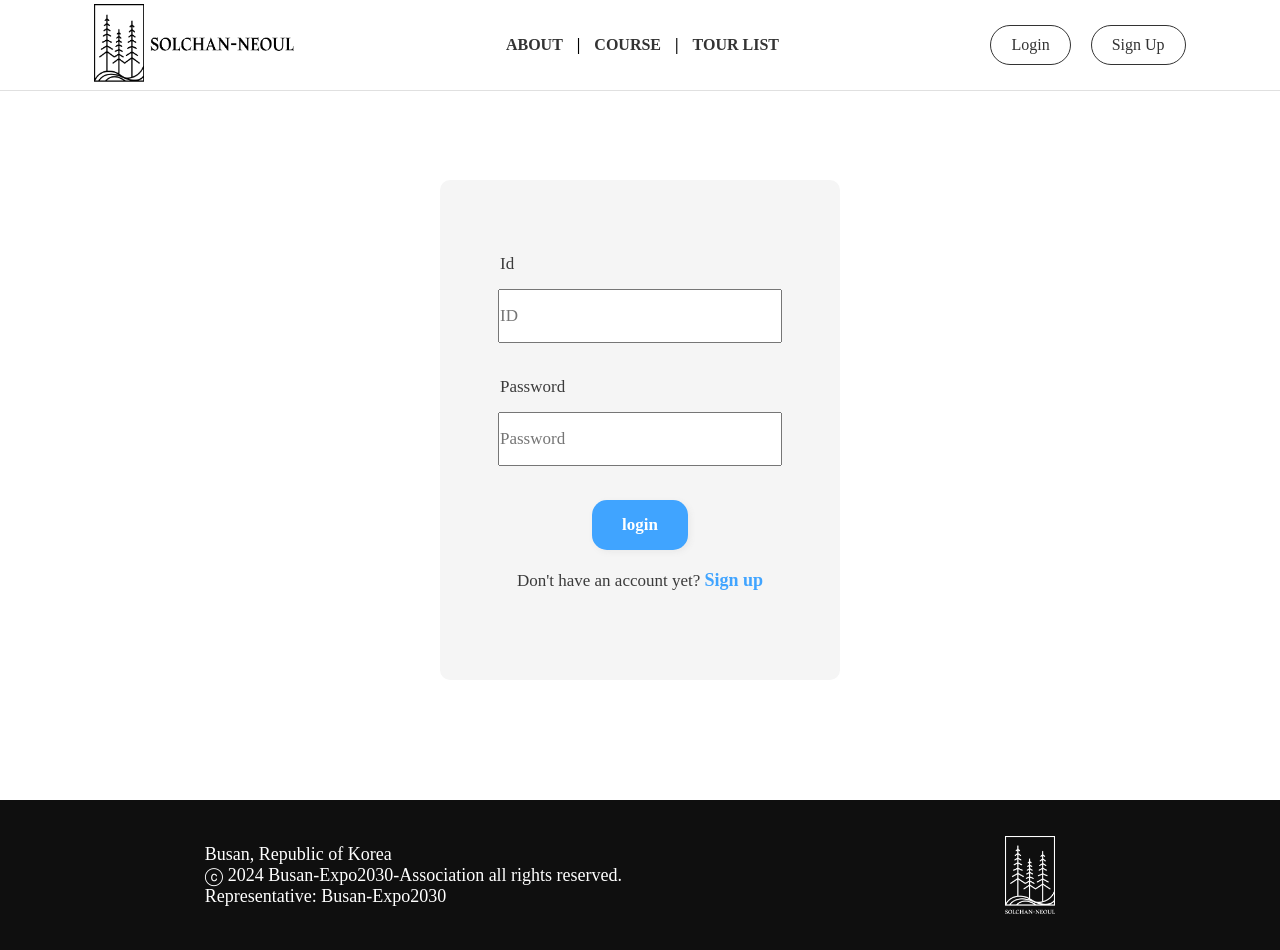
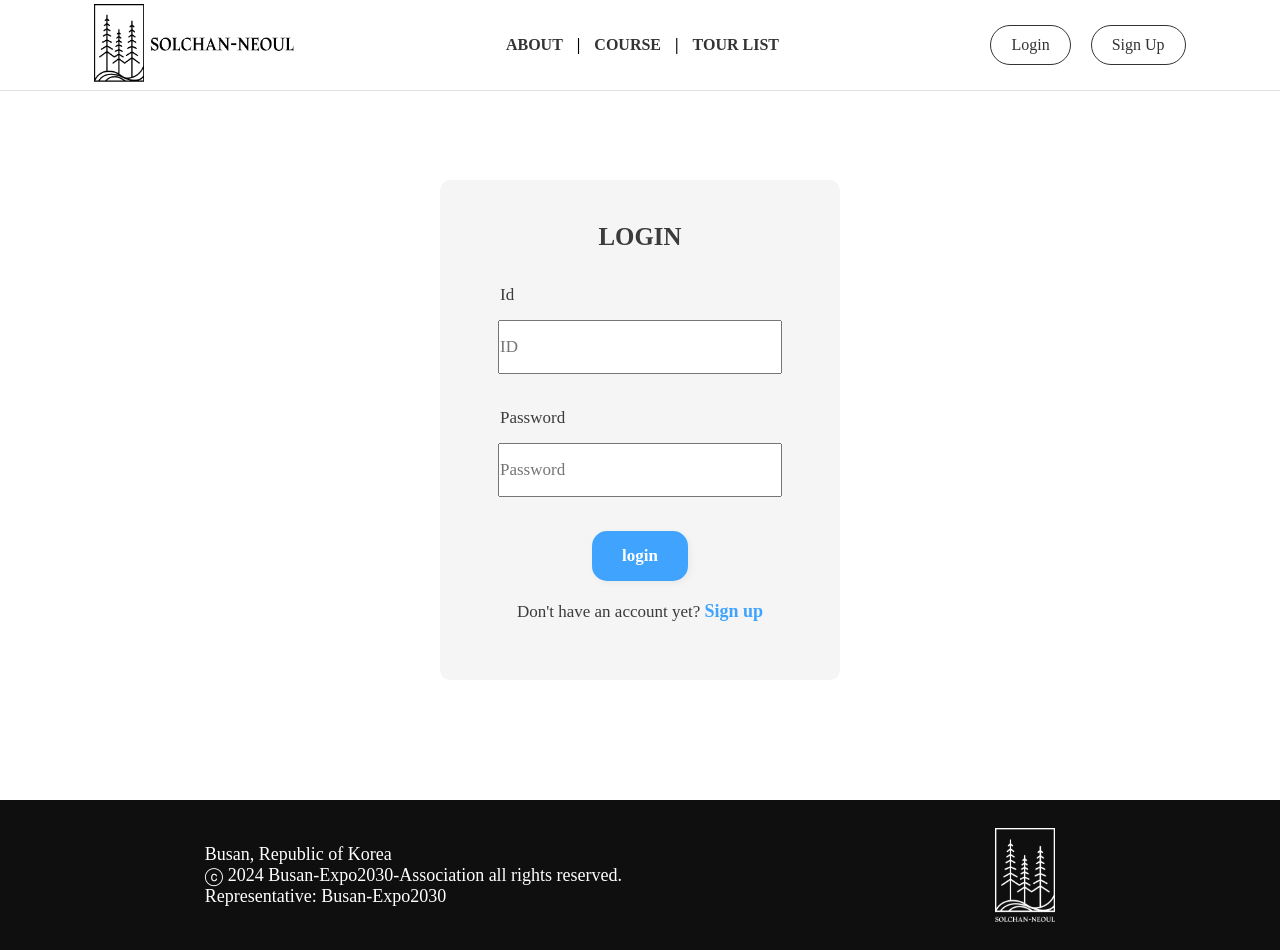
Before and after one commit to elice-busan/Solchan-Neoul, a website: page public/user/login.html in a window 1280 px wide. Drawn offline with nearby package versions, Linux system fonts and the light colour scheme; a web font is replaced by a local one.

Commit message:
[FIX]자잘한 부분 수정

```diff
--- a/public/Footer/footer.css
+++ b/public/Footer/footer.css
@@ -22,7 +22,7 @@
   }
 
   .footer-logo {
-    width: 20%;
+    width: 35%;
     text-align: right;
     padding-right: 20px;
   }
--- a/public/Footer/footer.js
+++ b/public/Footer/footer.js
@@ -18,7 +18,7 @@ function createFooter() {
     const logoImage = document.createElement("img");
     logoImage.src = "../footer/footer_logo.png";
     logoImage.alt = "footer";
-    logoImage.width = "50";
+    logoImage.width = "60";
     footerLogo.appendChild(logoImage);
 
     footerContainer.appendChild(copyright);
--- a/public/Main/tourList.css
+++ b/public/Main/tourList.css
@@ -82,6 +82,7 @@ body {
 .next:hover {
   transform: translateY(-15%) scale(1.05);
   transition: transform 0.2s;
+  cursor: pointer;
 }
 
 .bookmark {
--- a/public/user/login.css
+++ b/public/user/login.css
@@ -11,7 +11,7 @@ html
 #wrap
 {
     text-align: center;
-    font-size: 30px; color: #ffffff;
+    font-size: 30px; color: #3b3b3b;
     margin: 0 auto;
 }
 #head
--- a/public/user/login.html
+++ b/public/user/login.html
@@ -99,6 +99,8 @@
         <div id="head"></div>
         <div class="main-container">
           <div class="login-form">
+            <h5>LOGIN</h5>
+            <br />
             <form>
               <p style="text-align: left;" >Id</p>
               <input type="text" placeholder="ID" id="id" /><br /><br />
```
